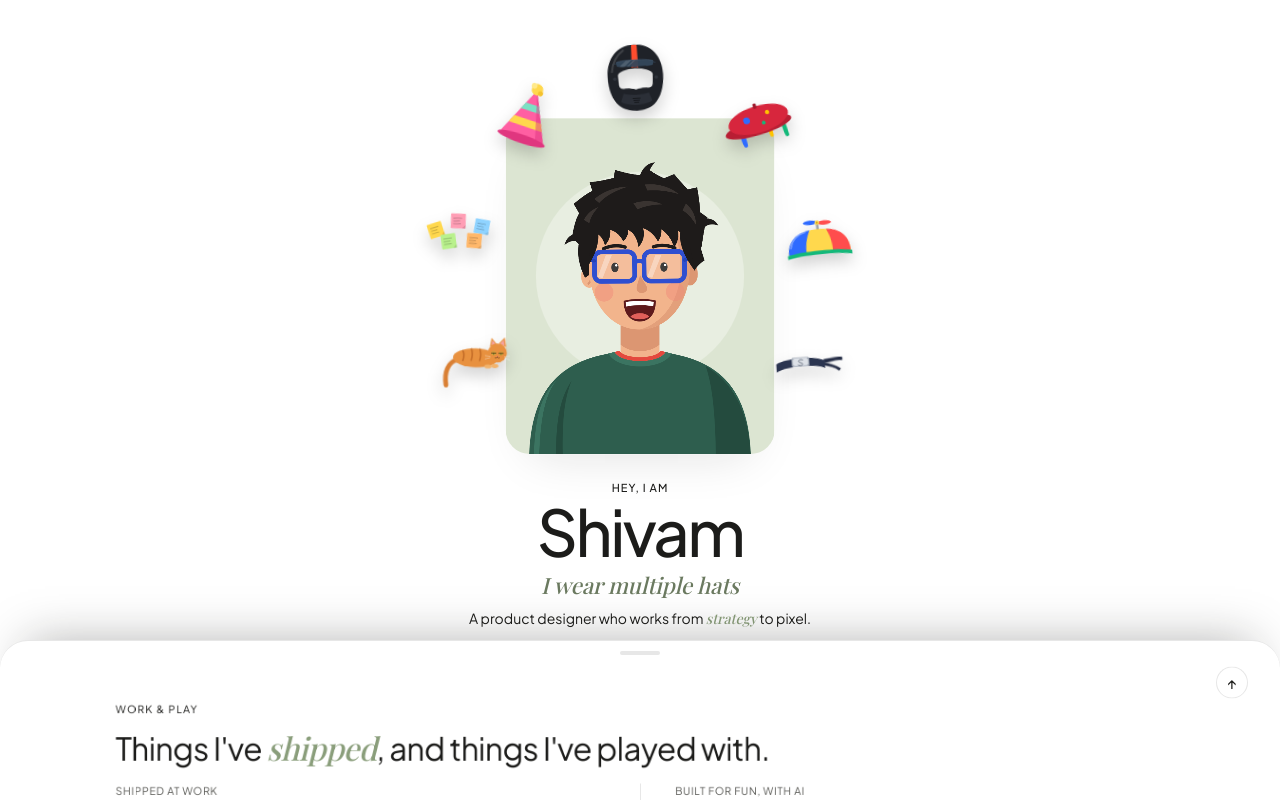
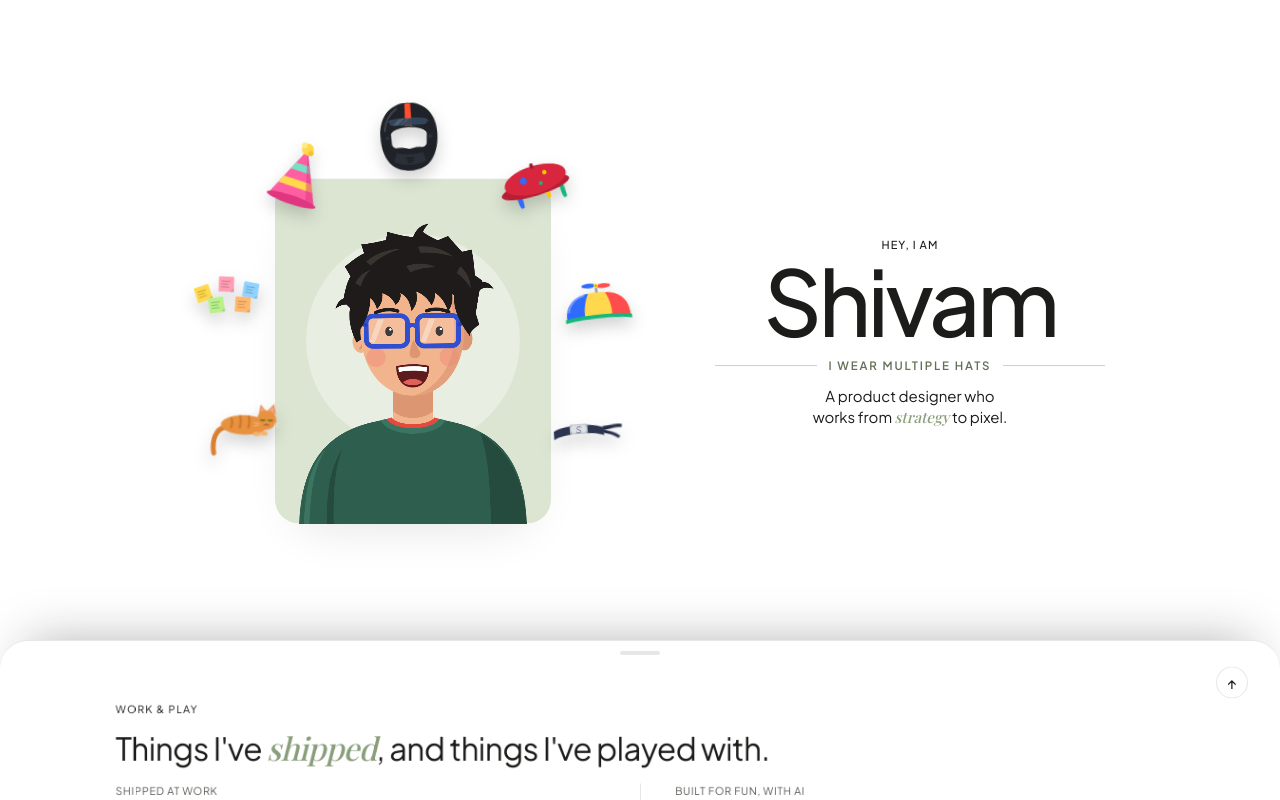
Before and after one commit to shivam-uxdesign/Portfolio, a React (Vite) app: page / in a window 1280 px wide. Built offline with nearby package versions, Linux system fonts and the light colour scheme; no server answers.

Commit message:
Hero: side-by-side layout on desktop (portrait left, centred text right) with quiet ruled 'I wear multiple hats' label
Co-Authored-By: Claude Sonnet 5.5 <noreply@anthropic.com>
Claude-Session: https://claude.ai/code/session_01RLC1xtZKZMkCn3rZHwYF8D

```diff
--- a/src/app/components/hats/hats.css
+++ b/src/app/components/hats/hats.css
@@ -222,7 +222,7 @@
 /* arrow tip sits on the anchor; the text sits at the tail */
 .hh-hint--hat { left: 15%; top: 19%; }
 .hh-hint--hat .hh-arrow { right: 0; bottom: 0; }
-.hh-hint--hat .hh-hint-text { right: 70px; bottom: 36px; text-align: right; }
+.hh-hint--hat .hh-hint-text { left: -78px; bottom: 52px; text-align: left; }
 .hh-hint--specs { left: 63%; top: 51%; }
 .hh-hint--specs .hh-arrow { left: 0; top: 0; transform: scale(-1, -1); transform-origin: 50% 50%; }
 .hh-hint--specs .hh-hint-text { left: 70px; top: 34px; }
@@ -256,18 +256,36 @@
 @keyframes hh-nudge-hat { 0%, 100% { translate: 0 0; } 35% { translate: 6px 5px; } 55% { translate: 1px 1px; } 70% { translate: 4px 3px; } }
 @keyframes hh-nudge-specs { 0%, 100% { translate: 0 0; } 35% { translate: -6px -5px; } 55% { translate: -1px -1px; } 70% { translate: -4px -3px; } }
 
-/* Persistent premise line under the name. Spacing rhythm in the text block:
-   eyebrow 6px name 10px premise 10px tagline. */
+/* Persistent premise line under the name: a quiet ruled label, small caps
+   between hairlines, in the current hat's colour. */
 .hh-text .hh-wear {
-  margin: 10px 0 0; font-family: 'Playfair Display', Georgia, serif; font-style: italic; font-weight: 500;
-  font-size: clamp(1.1rem, 2.6vw, 1.4rem); line-height: 1.15; letter-spacing: -.005em;
-  color: color-mix(in srgb, var(--hh-accent) 72%, var(--foreground));
+  display: flex; align-items: center; gap: 12px; width: min(100%, 26em); margin: 12px 0 0;
+  font-size: 11.5px; font-weight: 600; letter-spacing: .16em; text-transform: uppercase; white-space: nowrap;
+  color: color-mix(in srgb, var(--hh-accent) 65%, var(--foreground));
   transition: color .6s;
 }
-.hh-text .hh-tagline { margin-top: 10px; max-width: 30em; }
+.hh-text .hh-wear::before, .hh-text .hh-wear::after {
+  content: ""; flex: 1; height: 1px; min-width: 10px;
+  background: color-mix(in srgb, var(--hh-accent) 45%, var(--background)); transition: background-color .6s;
+}
+.hh-text .hh-name { font-size: clamp(2.4rem, 7vw, 4rem); }
+.hh-text .hh-tagline { margin-top: 12px; max-width: 30em; }
 
 /* Desktop/tablet: the portrait's own bottom margin (below the card) is empty,
    so the text block tucks up into it instead of leaving a big gap. */
 @media (min-width: 768px) {
   .hh-cell .hh-text { margin-top: calc(-1 * clamp(12px, 6cqh, 44px)); }
 }
+
+/* ── Desktop: portrait left, text right (centred in its column) ───────────── */
+@media (min-width: 1024px) {
+  .hh-cell { flex-direction: row; gap: clamp(32px, 5cqw, 80px); padding-inline: 4cqw; }
+  .hh-cell .hh-stage-wrap {
+    flex: none; width: min(44cqw, 100cqh, 540px); height: min(44cqw, 100cqh, 540px); max-height: none;
+  }
+  .hh-cell .hh-text { width: min(440px, 36cqw); flex: none; margin-top: 0; }
+  .hh-text .hh-name { font-size: clamp(4rem, 8.4cqw, 6.5rem); }
+  .hh-text .hh-wear { width: 100%; }
+  .hh-text .hh-tagline { max-width: 24em; font-size: 15px; }
+}
+@media (min-width: 1100px) and (max-width: 1279px) { .hh-hint-text { font-size: 14px; } }
--- a/src/app/pages/SheetHome.tsx
+++ b/src/app/pages/SheetHome.tsx
@@ -190,8 +190,8 @@ const HeroPane = memo(function HeroPane({ onEngine }: { onEngine: (e: HatsEngine
         <div className="overflow-hidden pb-0.5">
           <motion.h1
             initial={{ opacity: 0, y: 60 }} animate={{ opacity: 1, y: 0 }} transition={{ delay: 0.3, duration: 0.65, ease: [0.16, 1, 0.3, 1] }}
-            className="font-medium leading-[0.92] cursor-default relative"
-            style={{ fontSize: 'clamp(2.4rem, 7vw, 4rem)', color: 'var(--foreground)', letterSpacing: isNameHovered ? '0.01em' : '-0.04em', transition: 'letter-spacing 0.5s cubic-bezier(0.16, 1, 0.3, 1)' }}
+            className="hh-name font-medium leading-[0.92] cursor-default relative"
+            style={{ color: 'var(--foreground)', letterSpacing: isNameHovered ? '0.01em' : '-0.04em', transition: 'letter-spacing 0.5s cubic-bezier(0.16, 1, 0.3, 1)' }}
             onMouseEnter={() => setIsNameHovered(true)} onMouseLeave={() => setIsNameHovered(false)}
           >
             Shivam
```
